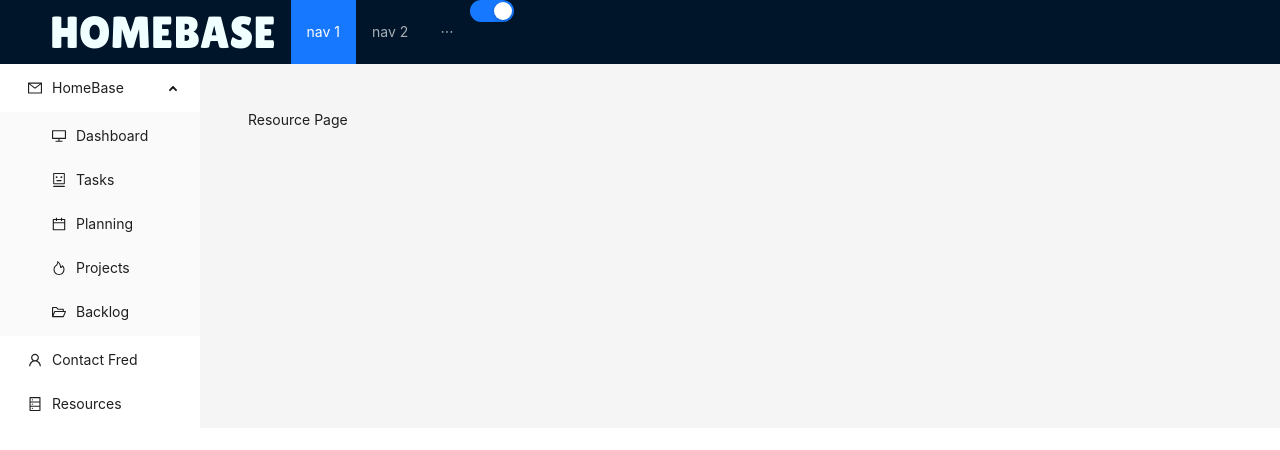
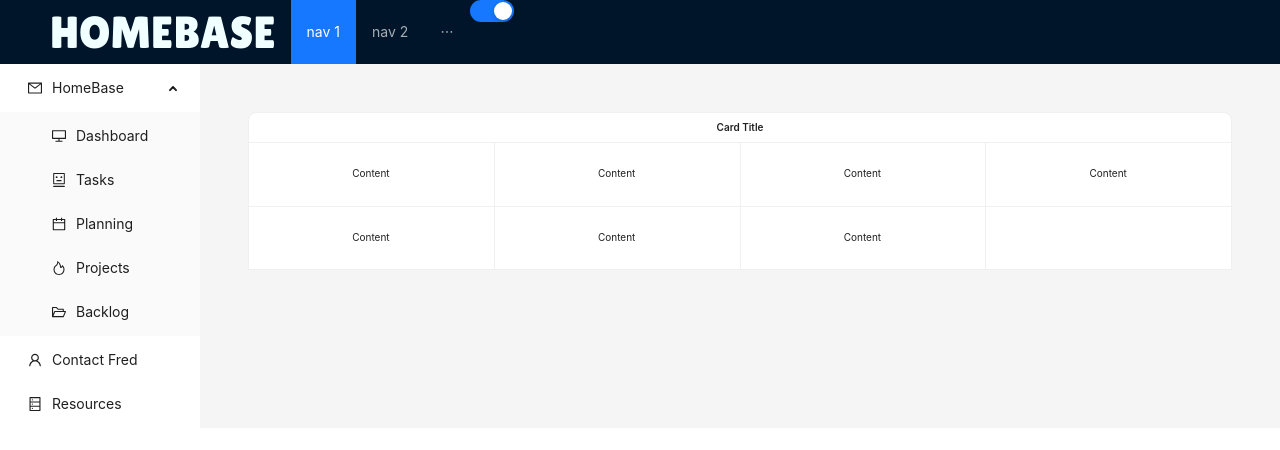
Before and after one commit to Fmorris825/dashboard, a React (Create React App) app in the folder dashboard/: page /resources in a window 1280 px wide. Shown: the top 450 px of the page. Built offline with nearby package versions, Linux system fonts and the light colour scheme; no server answers; the database is empty.

Commit message:
Added data for librariesAndFrameworks array in Resourcedata.js file

```diff
--- a/dashboard/src/Pages/ContactPage/ContactPage.jsx
+++ b/dashboard/src/Pages/ContactPage/ContactPage.jsx
@@ -10,7 +10,7 @@ const { Meta } = Card;
 const ContactPage = () => {
   return (
     <div>
-      <Row className="contactContainer">
+      <Row className="contactContainer Container">
         <Card
           hoverable
           style={{
--- a/dashboard/src/Pages/ResourcesPage/ResourcePage.jsx
+++ b/dashboard/src/Pages/ResourcesPage/ResourcePage.jsx
@@ -1,5 +1,22 @@
+import { Card } from "antd";
+const gridStyle = {
+  width: "25%",
+  textAlign: "center",
+};
 const ResourcePage = () => {
-  return <div>Resource Page</div>;
+  return (
+    <Card title="Card Title">
+      <Card.Grid style={gridStyle}>Content</Card.Grid>
+      <Card.Grid hoverable={false} style={gridStyle}>
+        Content
+      </Card.Grid>
+      <Card.Grid style={gridStyle}>Content</Card.Grid>
+      <Card.Grid style={gridStyle}>Content</Card.Grid>
+      <Card.Grid style={gridStyle}>Content</Card.Grid>
+      <Card.Grid style={gridStyle}>Content</Card.Grid>
+      <Card.Grid style={gridStyle}>Content</Card.Grid>
+    </Card>
+  );
 };
 
 export default ResourcePage;
```
